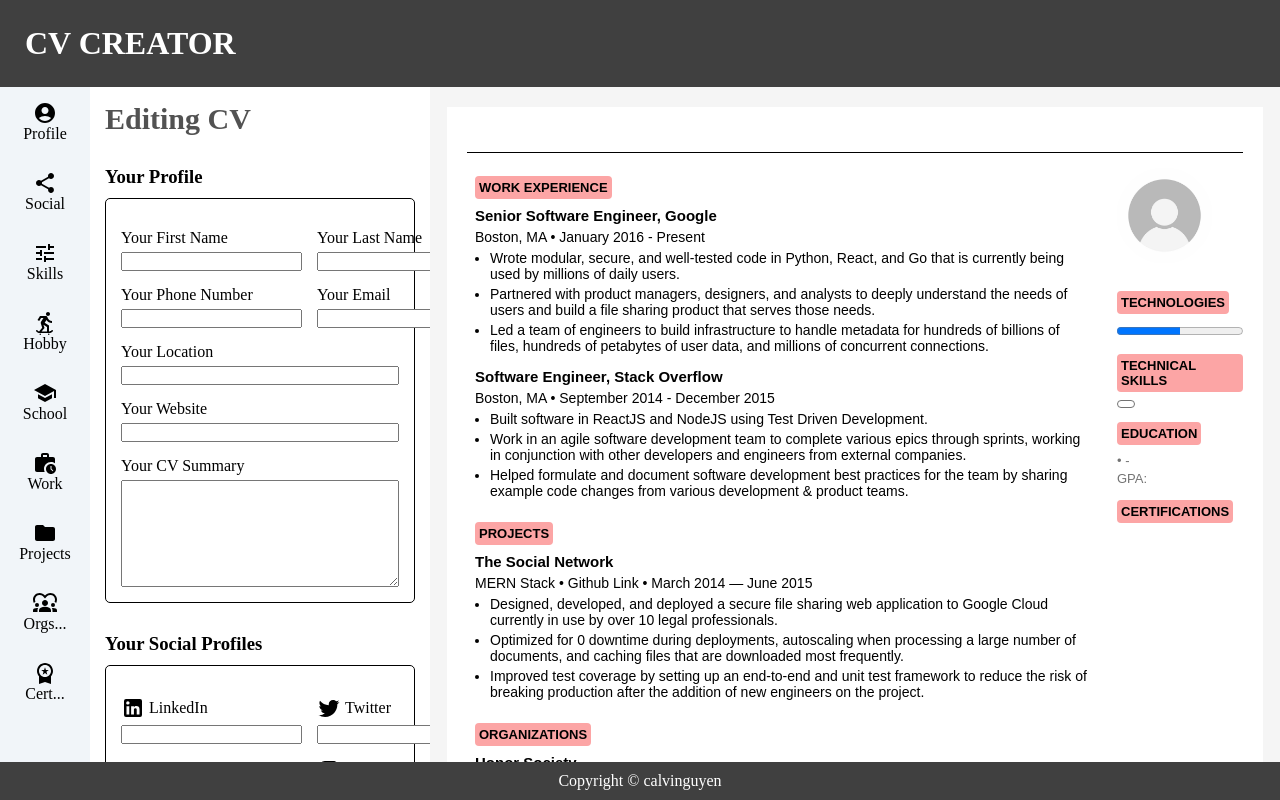
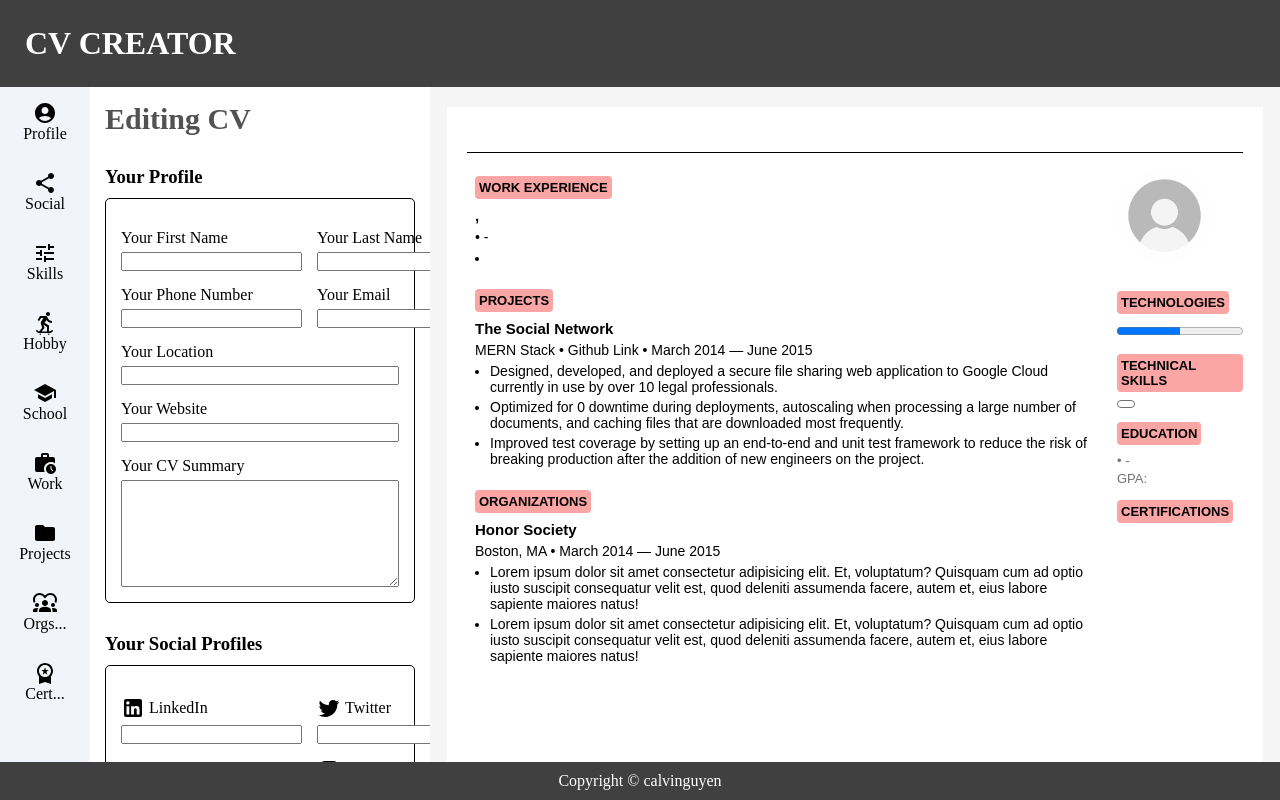
Before and after one commit to calvinguyen/cv-application, a React (Vite) app: page / in a window 1280 px wide. Built offline with nearby package versions, Linux system fonts and the light colour scheme.

Commit message:
Add dynamic rendering for experiences in CVForm

```diff
--- a/src/components/CVEditBar/Forms/Experiences.jsx
+++ b/src/components/CVEditBar/Forms/Experiences.jsx
@@ -1,24 +1,40 @@
-const Description = ({workId, bulletPoint, onDescriptionChange, onDeleteDescription}) => {
+const Description = ({
+  workId,
+  bulletPoint,
+  onDescriptionChange,
+  onDeleteDescription,
+}) => {
   return (
     <div className="skill-input-container">
       <input
         type="text"
         value={bulletPoint.desc}
-        onChange={e => onDescriptionChange(e, bulletPoint.id, 'experiences', workId)}
-        />
+        onChange={(e) =>
+          onDescriptionChange(e, bulletPoint.id, 'experiences', workId)
+        }
+      />
       <button
-        className='x-btn input-x-btn'
-        type='button'
-        onClick={() => onDeleteDescription(bulletPoint.id, 'experiences', workId)}
+        className="x-btn input-x-btn"
+        type="button"
+        onClick={() =>
+          onDeleteDescription(bulletPoint.id, 'experiences', workId)
+        }
       >
         X
       </button>
     </div>
-  )
-}
+  );
+};
 
-const ExpCard = ({work, onExperienceChange, onDeleteExperience, onDescriptionChange, onAddDescription, onDeleteDescription }) => {
-  const renderDescriptions = work.description.map(desc => (
+const ExpCard = ({
+  work,
+  onExperienceChange,
+  onDeleteExperience,
+  onDescriptionChange,
+  onAddDescription,
+  onDeleteDescription,
+}) => {
+  const renderDescriptions = work.description.map((desc) => (
     <Description
       key={desc.id}
       workId={work.id}
@@ -26,13 +42,13 @@
       onDescriptionChange={onDescriptionChange}
       onDeleteDescription={onDeleteDescription}
     />
-  ))
+  ));
 
   return (
     <section className="form-card">
       <button
-        className='x-btn'
-        type='button'
+        className="x-btn"
+        type="button"
         onClick={() => onDeleteExperience(work.id)}
       >
         X
@@ -43,7 +59,7 @@
           type="text"
           name="company"
           value={work.company}
-          onChange={e => onExperienceChange(e, work.id)}
+          onChange={(e) => onExperienceChange(e, work.id)}
         />
       </div>
       <div className="input-container">
@@ -52,8 +68,8 @@
           type="text"
           name="jobTitle"
           value={work.jobTitle}
-          onChange={e => onExperienceChange(e, work.id)}
-          />
+          onChange={(e) => onExperienceChange(e, work.id)}
+        />
       </div>
       <div className="input-container">
         <p className="label">Location</p>
@@ -61,8 +77,8 @@
           type="text"
           name="location"
           value={work.location}
-          onChange={e => onExperienceChange(e, work.id)}
-          />
+          onChange={(e) => onExperienceChange(e, work.id)}
+        />
       </div>
       <div className="two-col">
         <div className="input-container">
@@ -71,8 +87,8 @@
             type="text"
             name="startDate"
             value={work.startDate}
-            onChange={e => onExperienceChange(e, work.id)}
-            />
+            onChange={(e) => onExperienceChange(e, work.id)}
+          />
         </div>
         <div className="input-container">
           <p className="label">End Date</p>
@@ -80,8 +96,8 @@
             type="text"
             name="endDate"
             value={work.endDate}
-            onChange={e => onExperienceChange(e, work.id)}
-            />
+            onChange={(e) => onExperienceChange(e, work.id)}
+          />
         </div>
       </div>
       <div className="input-container">
@@ -89,15 +105,15 @@
         {renderDescriptions}
       </div>
       <button
-        className='add-desc-btn'
-        type='button'
+        className="add-desc-btn"
+        type="button"
         onClick={() => onAddDescription('experiences', work.id)}
       >
         Add Bullet Point
       </button>
     </section>
-  )
-}
+  );
+};
 
 const Experiences = ({
   experiences,
@@ -110,7 +126,7 @@
   onAddDescription,
   onDeleteDescription,
 }) => {
-  const renderExp = experiences.map(work => (
+  const renderExp = experiences.map((work) => (
     <ExpCard
       key={work.id}
       work={work}
@@ -124,31 +140,31 @@
 
   return (
     <section id="work-form" className="edit-section">
-      <h1 className='edit-section-title'>Your Work Experience</h1>
+      <h1 className="edit-section-title">Your Work Experience</h1>
 
-      <form className=''>
+      <form className="">
         <div className="input-container">
           <span className="label">Section Title</span>
           <input
             type="text"
             name="experienceSectionTitle"
             value={sectionTitle}
-            onChange={e => onSectionTitleChange(e)}
+            onChange={(e) => onSectionTitleChange(e)}
           />
         </div>
         <p className="label section-label">Experiences</p>
         {renderExp}
 
         <button
-          className='add-entry-btn'
-          type='button'
+          className="add-entry-btn"
+          type="button"
           onClick={() => onAddExperience()}
         >
           Add Work Experience
         </button>
       </form>
     </section>
-  )
-}
+  );
+};
 
-export default Experiences
+export default Experiences;
--- a/src/components/CVForm/CVMain.jsx
+++ b/src/components/CVForm/CVMain.jsx
@@ -3,25 +3,14 @@
 import Organizations from './Main/Organizations';
 import '../../assets/css/CVMain.css';
 
-const CVMain = () => {
+const CVMain = ({cv}) => {
   return (
     <section id="cv-main">
-      {/* Props {
-        experienceSectionTitle,
-        cardExperience: [
-          {
-            company,
-            jobTitle,
-            location,
-            startDate,
-            endDate,
-            description: [
-              bulletPoint, ...,
-            ]
-          }
-        ]
-      } */}
-      <Experiences />
+
+      <Experiences
+        experiences={cv.experiences}
+        sectionTitle={cv.experienceSectionTitle}
+      />
 
       {/* Props {
         projectSectionTitle,
--- a/src/components/CVForm/Main/ExperienceCard.jsx
+++ b/src/components/CVForm/Main/ExperienceCard.jsx
@@ -1,23 +1,13 @@
-import { v4 as uuidv4 } from 'uuid';
+const ExperienceCard = ({ work }) => {
 
-const ExperienceCard = ({ cardInfo }) => {
-  const {
-    company,
-    jobTitle,
-    location,
-    startDate,
-    endDate,
-    description
-  } = cardInfo;
-
-  const bulletPoints = description.map(item => {
-    return <li key={uuidv4()}>{ item }</li>;
+  const bulletPoints = work.description.map(item => {
+    return <li key={item.id}>{ item.desc }</li>;
   })
 
   return (
     <div className="card">
-      <p className="card-title">{jobTitle}, {company}</p>
-      <p className="card-subtitle">{location} &#8226; {startDate} - {endDate}</p>
+      <p className="card-title">{work.jobTitle}, {work.company}</p>
+      <p className="card-subtitle">{work.location} &#8226; {work.startDate} - {work.endDate}</p>
       <ul className="card-description">
         {bulletPoints}
       </ul>
--- a/src/components/CVForm/Main/Experiences.jsx
+++ b/src/components/CVForm/Main/Experiences.jsx
@@ -1,53 +1,17 @@
-import { v4 as uuidv4 } from 'uuid';
 import ExperienceCard from "./ExperienceCard";
 
-const props = {
-  experienceSectionTitle: 'WORK EXPERIENCE',
-  cardExperience: [
-    {
-      company: 'Google',
-      jobTitle: 'Senior Software Engineer',
-      location: 'Boston, MA',
-      startDate: 'January 2016',
-      endDate: 'Present',
-      description: [
-        `Wrote modular, secure, and well-tested code in Python, React, and Go that is currently being
-        used by millions of daily users.`,
-        `Partnered with product managers, designers, and analysts to deeply understand the needs of users
-        and build a file sharing product that serves those needs.`,
-        `Led a team of engineers to build infrastructure to handle metadata for hundreds of billions of files,
-        hundreds of petabytes of user data, and millions of concurrent connections.`
-      ]
-    },
-    {
-      company: 'Stack Overflow',
-      jobTitle: 'Software Engineer',
-      location: 'Boston, MA',
-      startDate: 'September 2014',
-      endDate: 'December 2015',
-      description: [
-        `Built software in ReactJS and NodeJS using Test Driven Development.`,
-        `Work in an agile software development team to complete various epics through sprints,
-        working in conjunction with other developers and engineers from external companies.`,
-        `Helped formulate and document software development best practices for the team by
-        sharing example code changes from various development & product teams.`
-      ]
-    },
-  ]
-}
-
-const Experiences = () => {
-  const experienceCards = props.cardExperience.map(card => {
+const Experiences = ({experiences, sectionTitle}) => {
+  const experienceCards = experiences.map(card => {
     return (
       <ExperienceCard
-        key={uuidv4()}
-        cardInfo={card} />
+        key={card.id}
+        work={card} />
     );
   })
 
   return (
     <section className="experiences">
-      <h1 className="section-title">{props.experienceSectionTitle}</h1>
+      <h1 className="section-title">{sectionTitle}</h1>
 
       {/* Experience Card goes here */}
       {/* <ExperienceCard
```
